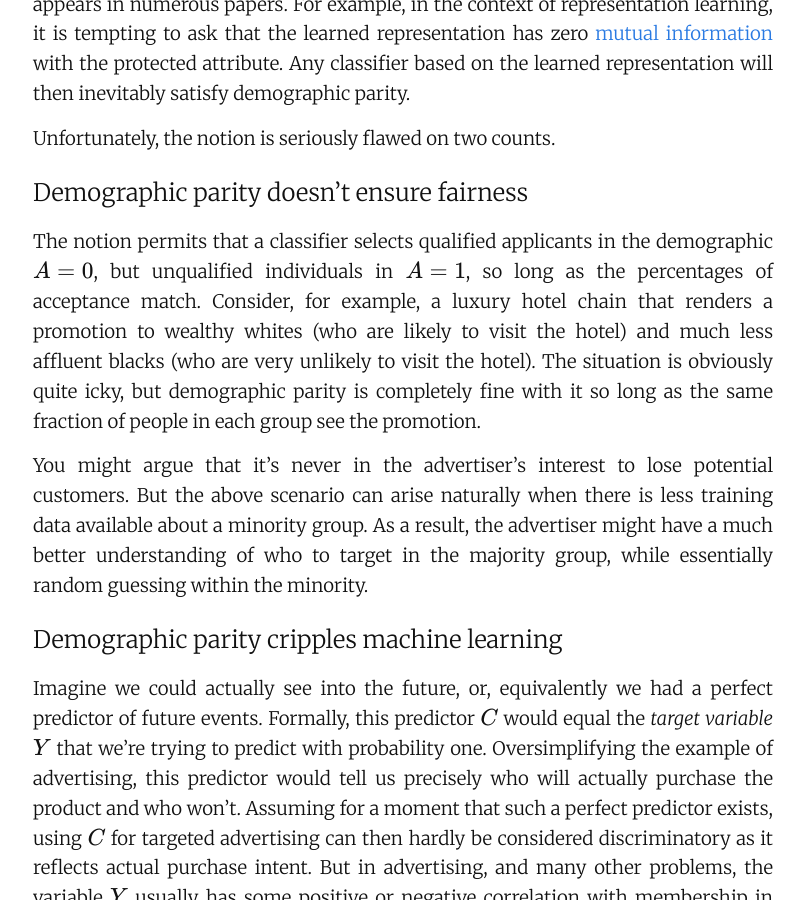
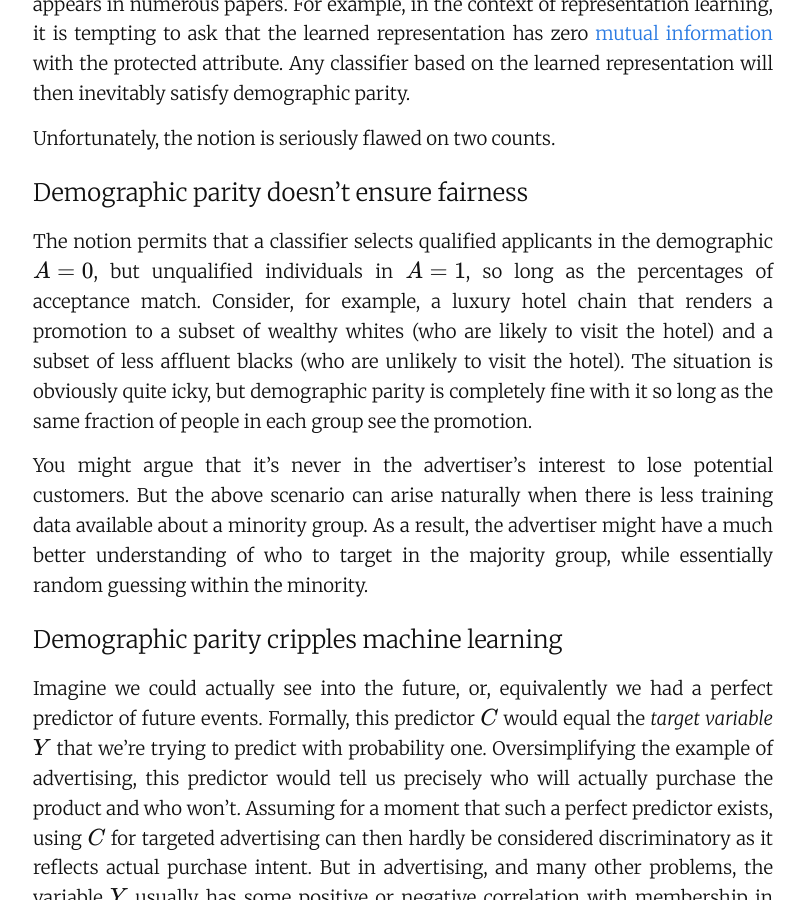
Before and after one commit to mrtzh/mrtzh.github.io, a Jekyll site: the page built from _posts/2016-09-06-approaching-fairness.md, in a window 1280 px wide and 900 px high, scrolled down 2137 px. Shown: the whole window, without its empty margins (237-1042 px from the left). Built offline with Jekyll 4.4.1, drawn with Linux system fonts in a browser that asks for light colours; formulas are drawn with MathJax 3.

Commit message:
Update 2016-09-06-approaching-fairness.md

```diff
--- a/_posts/2016-09-06-approaching-fairness.md
+++ b/_posts/2016-09-06-approaching-fairness.md
@@ -46,7 +46,7 @@ Unfortunately, the notion is seriously flawed on two counts.
 
 ### Demographic parity doesn't ensure fairness
 
-The notion permits that a classifier selects qualified applicants in the demographic $$A=0$$, but unqualified individuals in $$A=1$$, so long as the percentages of acceptance match. Consider, for example, a luxury hotel chain that renders a promotion to wealthy whites (who are likely to visit the hotel) and much less affluent blacks (who are very unlikely to visit the hotel). The situation is obviously quite icky, but demographic parity is completely fine with it so long as the same fraction of people in each group see the promotion.
+The notion permits that a classifier selects qualified applicants in the demographic $$A=0$$, but unqualified individuals in $$A=1$$, so long as the percentages of acceptance match. Consider, for example, a luxury hotel chain that renders a promotion to a subset of wealthy whites (who are likely to visit the hotel) and a subset of less affluent blacks (who are unlikely to visit the hotel). The situation is obviously quite icky, but demographic parity is completely fine with it so long as the same fraction of people in each group see the promotion.
 
 You might argue that it’s never in the advertiser’s interest to lose potential customers. But the above scenario can arise naturally when there is less training data available about a minority group. As a result, the advertiser might have a much better understanding of who to target in the majority group, while essentially random guessing within the minority.
 
```
